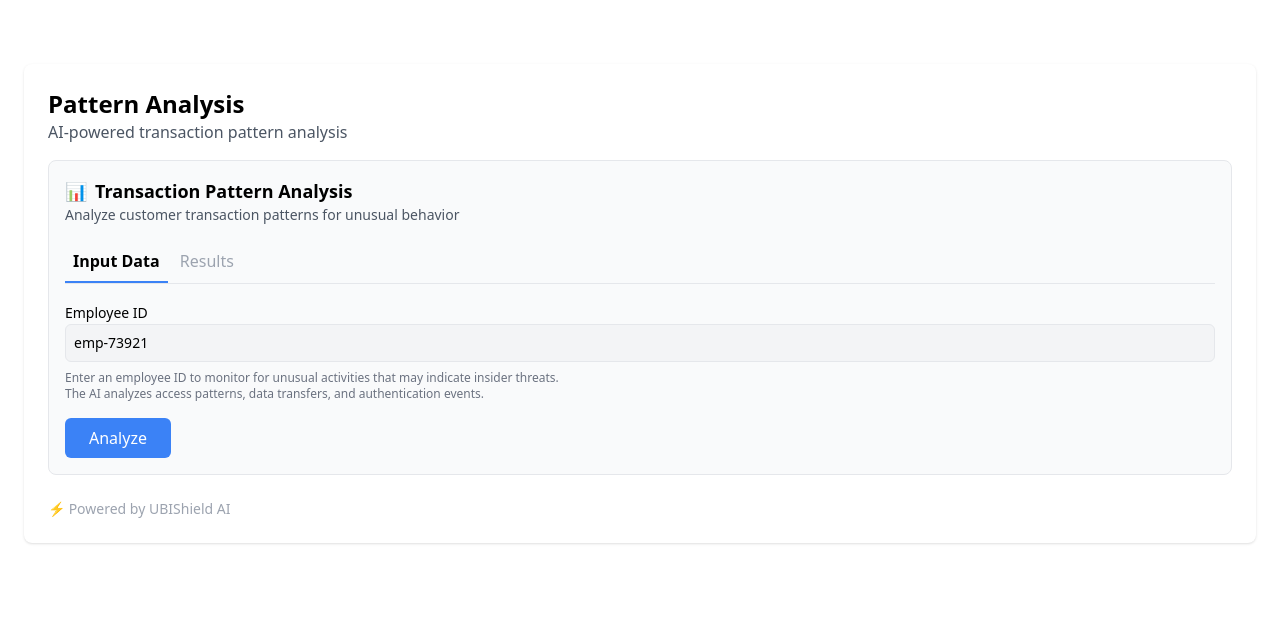
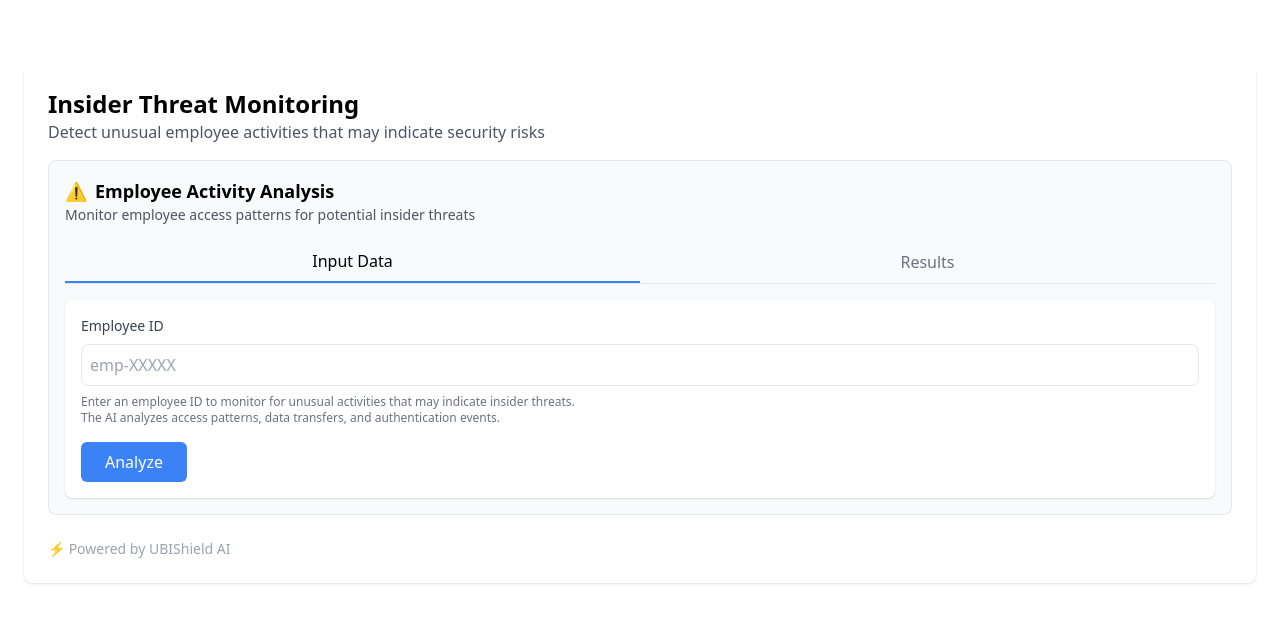
Before and after one commit to DYNAMICMORTAL/webapp, a Django app: page /insider_threat/ in a window 1280 px wide. Shown: the top 623 px of the page. Run offline with Django 5.2, Linux system fonts and the light colour scheme; some libraries are stand-ins or nearby versions.

Commit message:
insider_threat page added

```diff
--- a/bankapp/bankapp/settings.py
+++ b/bankapp/bankapp/settings.py
@@ -26,6 +26,7 @@ SECRET_KEY = 'django-insecure-5-c3_47j6k1e4m$#r8npdsh!g0&a1+06ktnx0h3u*b9(zbsyzt
 DEBUG = True
 
 ALLOWED_HOSTS = [
+    '127.0.0.1',
     'localhost',
     'vercel.app',
     # ...other allowed hosts...
--- a/bankapp/branches/templates/compliance_dashboard.html
+++ b/bankapp/branches/templates/compliance_dashboard.html
@@ -34,7 +34,7 @@
         <!-- Stats Grid -->
         <div class="grid grid-cols-1 md:grid-cols-2 lg:grid-cols-4 gap-6">
             <!-- Fraud Alerts Card -->
-            <div onclick="location.href='/dashboard/fraud-detection'"
+            <div onclick="location.href='{% url 'fraud_detection' %}'"
                  class="bg-white rounded-xl shadow-sm border border-gray-200 p-6 hover:shadow-lg transition-all duration-200 cursor-pointer">
                 <div class="flex items-center justify-between mb-4">
                     <div class="text-sm font-medium text-gray-600">Fraud Alerts</div>
@@ -52,7 +52,7 @@
             </div>
 
             <!-- Risk Score Card -->
-            <div onclick="location.href='/dashboard/risk-scoring'"
+            <div onclick="location.href='{% url 'risk_scoring' %}'"
                  class="bg-white rounded-xl shadow-sm border border-gray-200 p-6 hover:shadow-lg transition-all duration-200 cursor-pointer">
                 <div class="flex items-center justify-between mb-4">
                     <div class="text-sm font-medium text-gray-600">Avg Risk Score</div>
@@ -70,7 +70,7 @@
             </div>
 
             <!-- Pattern Analysis Card -->
-            <div onclick="location.href='/dashboard/pattern-analysis'"
+            <div onclick="location.href='{% url 'pattern_analysis' %}'"
                  class="bg-white rounded-xl shadow-sm border border-gray-200 p-6 hover:shadow-lg transition-all duration-200 cursor-pointer">
                 <div class="flex items-center justify-between mb-4">
                     <div class="text-sm font-medium text-gray-600">Pattern Anomalies</div>
--- a/bankapp/branches/templates/insider_threat.html
+++ b/bankapp/branches/templates/insider_threat.html
@@ -8,28 +8,26 @@
 </head>
 <body class="p-6">
     <div class=" mx-auto mt-10 p-6 bg-white rounded-lg shadow">
-        <h1 class="text-2xl font-bold">Pattern Analysis</h1>
-        <p class="text-gray-600">AI-powered transaction pattern analysis</p>
+        <h1 class="text-2xl font-bold">Insider Threat Monitoring</h1>
+        <p class="text-gray-600">Detect unusual employee activities that may indicate security risks</p>
 
         <div class="mt-4 p-4 border rounded-lg bg-gray-50">
             <h2 class="text-lg font-semibold flex items-center gap-2">
-                <span>📊</span> Transaction Pattern Analysis
+                <span>⚠️</span> Employee Activity Analysis
             </h2>
-            <p class="text-sm text-gray-600">Analyze customer transaction patterns for unusual behavior</p>
+            <p class="text-sm text-gray-600">Monitor employee access patterns for potential insider threats</p>
 
-            <div class="mt-4 border-b">
-                <button id="input-tab" class="p-2 font-semibold border-b-2 border-blue-500">Input Data</button>
-                <button id="results-tab" class="p-2 text-gray-400">Results</button>
+            <div class="mt-4 flex border-b">
+                <button class="py-2 px-4 flex-1 border-b-2 border-blue-500 font-medium">Input Data</button>
+                <button class="py-2 px-4 flex-1 text-gray-500">Results</button>
             </div>
 
-            <div id="input-section" class="mt-4">
-                <div class="mt-4">
-                    <label class="text-sm font-medium">Employee ID</label>
-                    <input type="text" value="emp-73921" class="w-full p-2 border rounded-md text-sm bg-gray-100">
+            <div class="mt-4 p-4 bg-white rounded-lg shadow">
+                <label class="block text-sm font-medium text-gray-700">Employee ID</label>
+                <input type="text" id="employeeID" class="w-full mt-2 p-2 border rounded-lg" placeholder="emp-XXXXX">
 
-                </div>
-
-                <p class="text-xs text-gray-500 mt-2">Enter an employee ID to monitor for unusual activities that may indicate insider threats.<br>The AI analyzes access patterns, data transfers, and authentication events.</p>
+                <p class="text-xs text-gray-500 mt-2">Enter an employee ID to monitor for unusual activities that may indicate insider threats.<br>
+                The AI analyzes access patterns, data transfers, and authentication events.</p>
 
                 <button id="analyze-btn" class="mt-4 bg-blue-500 text-white py-2 px-6 rounded-md">Analyze</button>
             </div>
```
Also changed, not shown: bankapp/branches/templates/dashboard.html (+39 -2 lines), 1 other file.
